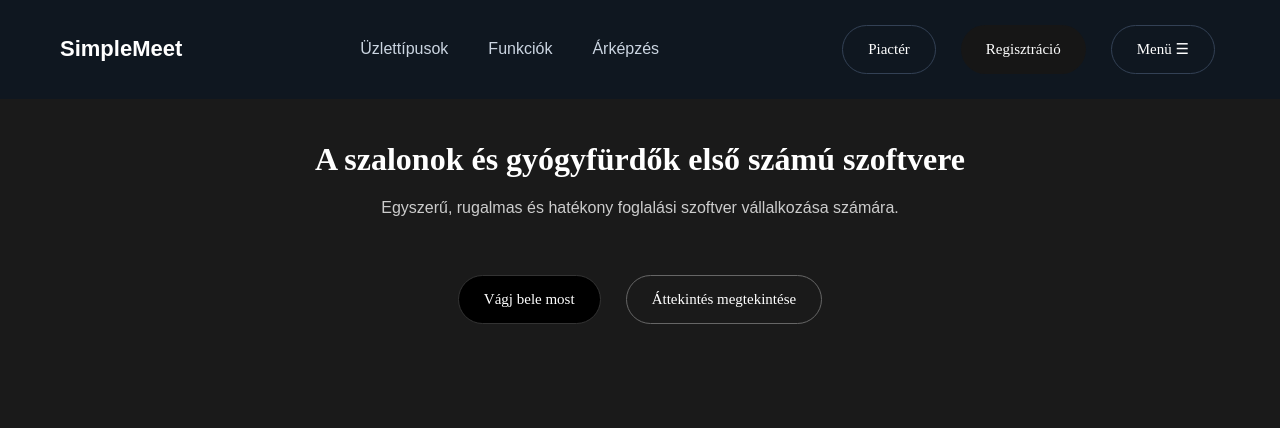
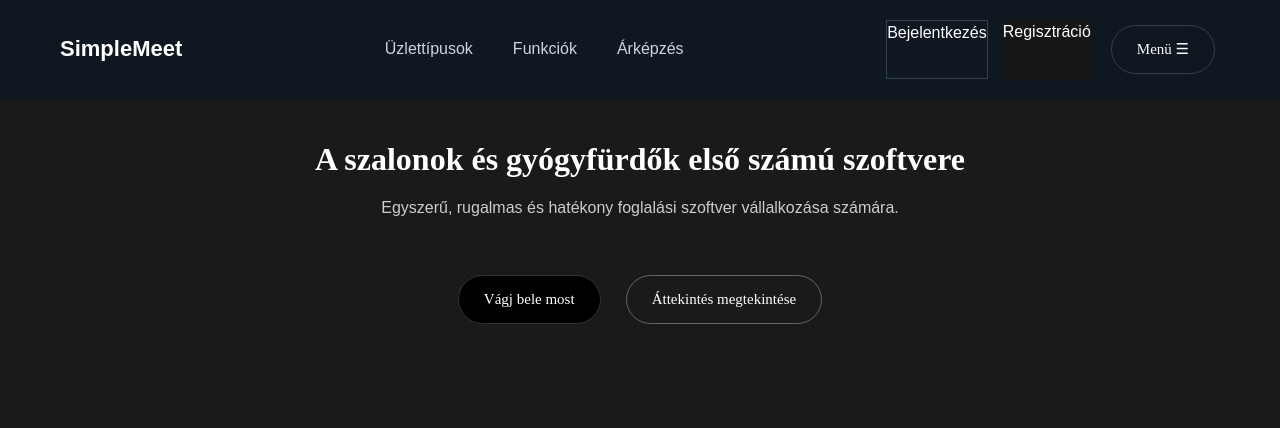
Before and after one commit to pppB02/SimpleMeet, a Flask app: page / in a window 1280 px wide. Shown: the top 428 px of the page. Run offline with Flask 3, Linux system fonts and the light colour scheme.

Commit message:
correcting code

```diff
--- a/app/templates/base.html
+++ b/app/templates/base.html
@@ -19,8 +19,8 @@
         </nav>
 
         <div class="actions">
-            <button class="piacter">Piactér</button>
-            <button class="regisztracio">Regisztráció</button>
+            <a class="piacter" href="{{ url_for('user.login') }}">Bejelentkezés</a>
+            <a class="regisztracio" href="{{ url_for('user.signUp') }}">Regisztráció</a>
             <button class="menu">Menü ☰</button>
         </div>
     </header>
--- a/app/user/routes_user.py
+++ b/app/user/routes_user.py
@@ -1,5 +1,5 @@
 from flask import Blueprint, render_template, url_for, request, redirect
-from flask_login import logout_user, login_required
+from flask_login import logout_user, login_required, current_user
 from app import db, login_manager
 from .services.customer.sign_up import signUpSrv
 from .services.customer.login import loginSrv
--- a/app/user/services/customer/login.py
+++ b/app/user/services/customer/login.py
@@ -1,5 +1,5 @@
 from flask import redirect, render_template
-from flask_login import login_user, logout_user, current_user
+from flask_login import login_user
 from ....db_models import UserAccount
 from ..passwordService import checkPass
 
--- a/app/user/services/customer/sign_up.py
+++ b/app/user/services/customer/sign_up.py
@@ -1,4 +1,5 @@
 from flask import redirect
+from flask_login import login_user
 from ....db_models import UserAccount
 from ..passwordService import encrypt
 
@@ -9,7 +10,9 @@ def signUpSrv(db, username, email, password):
             try:
                 db.session.add(newUser)
                 db.session.commit()
-                return redirect("/")
+                login_user(newUser)
+                print("singing up was succesfull")
+                return redirect("dashboard")
             except Exception as e:
                 return f"There was an error: {e}"
     else:
```
